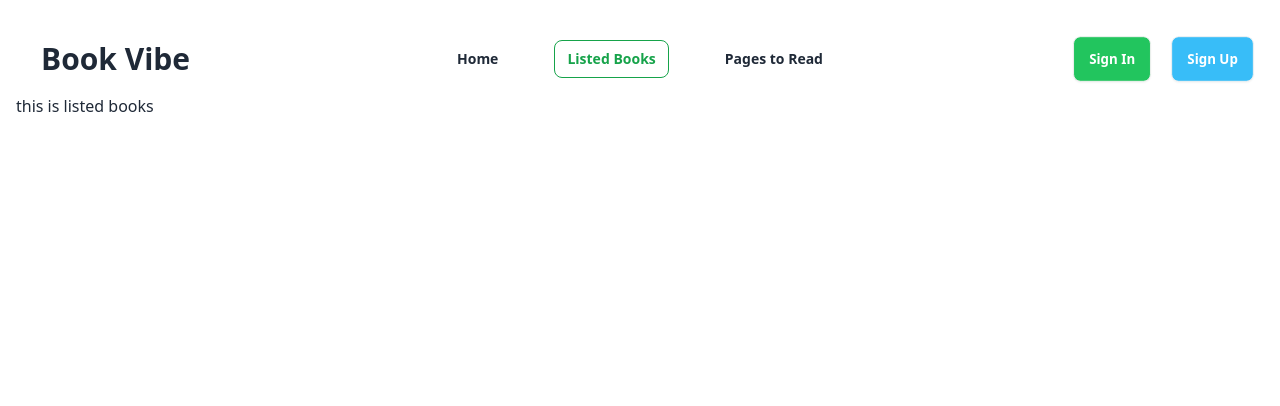
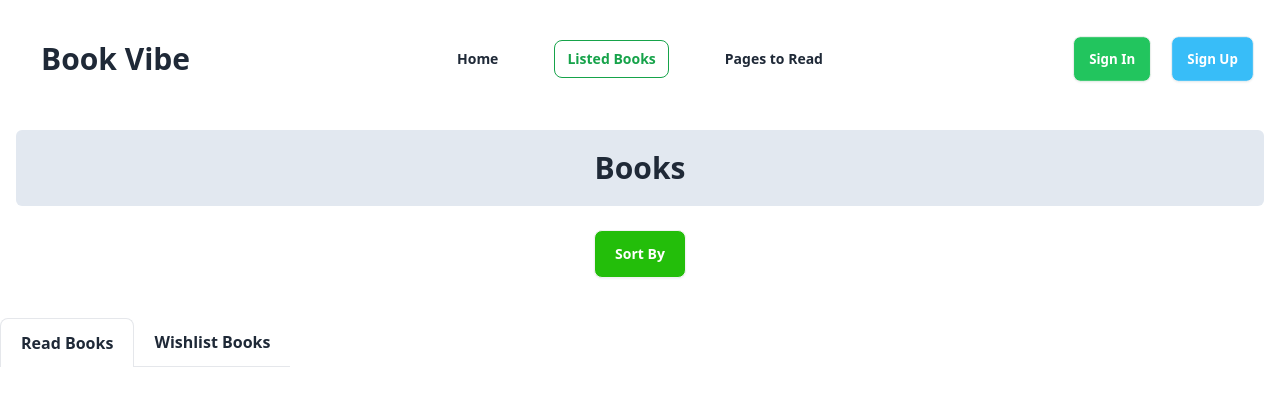
Before and after one commit to Tamanna0322/react-bookVibe-8, a React (Vite) app: page /books in a window 1280 px wide. Shown: the top 406 px of the page. Built offline with nearby package versions, Linux system fonts and the light colour scheme.

Commit message:
added toast and store the data

```diff
--- a/package.json
+++ b/package.json
@@ -17,6 +17,7 @@
     "react-dom": "^18.2.0",
     "react-icons": "^5.0.1",
     "react-router-dom": "^6.22.3",
+    "react-toastify": "^10.0.5",
     "sort-by": "^1.2.0"
   },
   "devDependencies": {
--- a/src/components/BookDetails/BookDetails.jsx
+++ b/src/components/BookDetails/BookDetails.jsx
@@ -1,15 +1,27 @@
 import { useLoaderData, useParams } from "react-router-dom";
-
+import { ToastContainer } from 'react-toastify';
+import 'react-toastify/dist/ReactToastify.css';
+import { saveBooks } from "../../utility/localStorage";
 
 const BookDetails = () => {
     const books = useLoaderData();
     const { id } = useParams();
     const parseId = parseInt(id);
     const book = books.find(book => book.id === parseId);
-    console.log(book);
+    // console.log(book);
+
+    const handleReadBtn = () =>{
+        saveBooks(id);
+
+        //   toast.error("Error Notification !", {
+        //     position: "top-left"
+        //   });
+
+    }
+
     return (
         <div className="flex justify-between mt-16 mb-8">
-            <div className="w-[42%] p-20 rounded-2xl bg-slate-200">
+            <div className="w-[42%] p-20 rounded-2xl bg-slate-100">
                 <img className="w-full h-[500px]" src={book.image} alt="" />
             </div>
             <div className="w-[53%]">
@@ -41,10 +53,11 @@ const BookDetails = () => {
                     </div>
                 </div>
                 <div className="mt-10 space-x-10">
-                    <button className="btn text-[#23BE0A] font-extrabold border px-6 py-3 border-[#23BE0A] rounded-lg hover:bg-[#23BE0A] hover:text-white">Read</button>
+                    <button onClick={handleReadBtn} className="btn text-[#23BE0A] font-extrabold border px-6 py-3 border-[#23BE0A] rounded-lg hover:bg-[#23BE0A] hover:text-white">Read</button>
                     <button className="btn text-[#50B1C9] font-extrabold border border-[#50B1C9] rounded-lg px-6 py-3 hover:bg-[#50B1C9] hover:text-white">Wishlist</button>
                 </div>
             </div>
+            <ToastContainer />
         </div>
     );
 };
--- a/src/components/Books/Books.jsx
+++ b/src/components/Books/Books.jsx
@@ -1,9 +1,34 @@
+import { useState } from "react";
+import { Link } from "react-router-dom";
 
 
 const Books = () => {
+    const [tabIndex, setTabIndex] = useState(0);
     return (
         <div>
-            <h2>this is listed books</h2>
+            <div className="bg-slate-200 mt-9 rounded-md py-5">
+                <h3 className="text-3xl font-bold text-center">Books</h3>
+            </div>
+            <div className="flex justify-center mt-6">
+                <button className="btn bg-[#23BE0A] md:px-5 md:py-3 text-white">Sort By</button>
+            </div>
+
+            <div className="flex items-center -mx-4 overflow-x-auto overflow-y-hidden sm:justify-start flex-nowrap dark:text-gray-800 mt-10">
+                <Link
+                to=""
+                onClick={() => setTabIndex(0)}
+                className={`flex items-center flex-shrink-0 px-5 py-3 space-x-2 ${tabIndex === 0 ? "border border-b-0" : "border-b"} rounded-t-lg dark:border-gray-600 dark:text-gray-900`}>
+                    <span className="font-bold">Read Books</span>
+                </Link>
+
+                <Link
+                to={`wishlist`}
+                onClick={() => setTabIndex(1)}
+                 className={`flex items-center flex-shrink-0 px-5 py-3 space-x-2 ${tabIndex === 1 ? "border border-b-0" : "border-b"} rounded-t-lg dark:border-gray-600 dark:text-gray-900`}>
+                    <span className="font-bold">Wishlist Books</span>
+                </Link>
+
+            </div>
         </div>
     );
 };
--- /dev/null
+++ b/src/utility/localStorage.js
@@ -0,0 +1,24 @@
+import { toast } from "react-toastify";
+
+const getStoredBooks = () =>{
+    const storedBooks = localStorage.getItem('books');
+    if(storedBooks){
+        return JSON.parse(storedBooks);
+    }
+    return [];
+}
+
+
+const saveBooks = id =>{
+    const storedBooks = getStoredBooks();
+    const exist = storedBooks.find(bookId => bookId === id);
+    if(!exist){
+        storedBooks.push(id);
+         toast.success("Added to the Read List", {
+            position: "top-right"
+          });
+        localStorage.setItem('books', JSON.stringify(storedBooks))
+    }
+}
+
+export {getStoredBooks, saveBooks};
```
Also changed, not shown: 1 other file (tests, documents, lock files or other folders).
